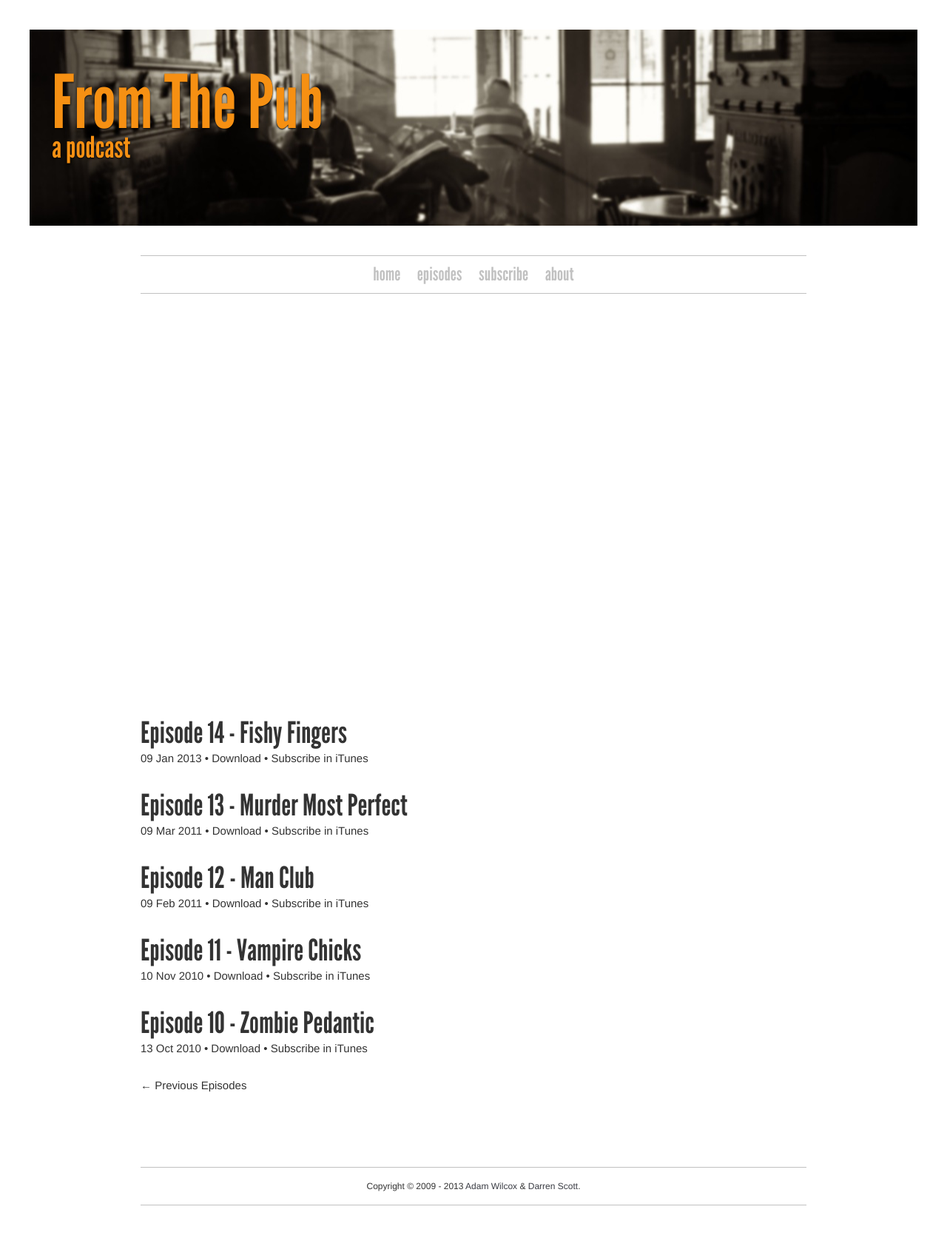
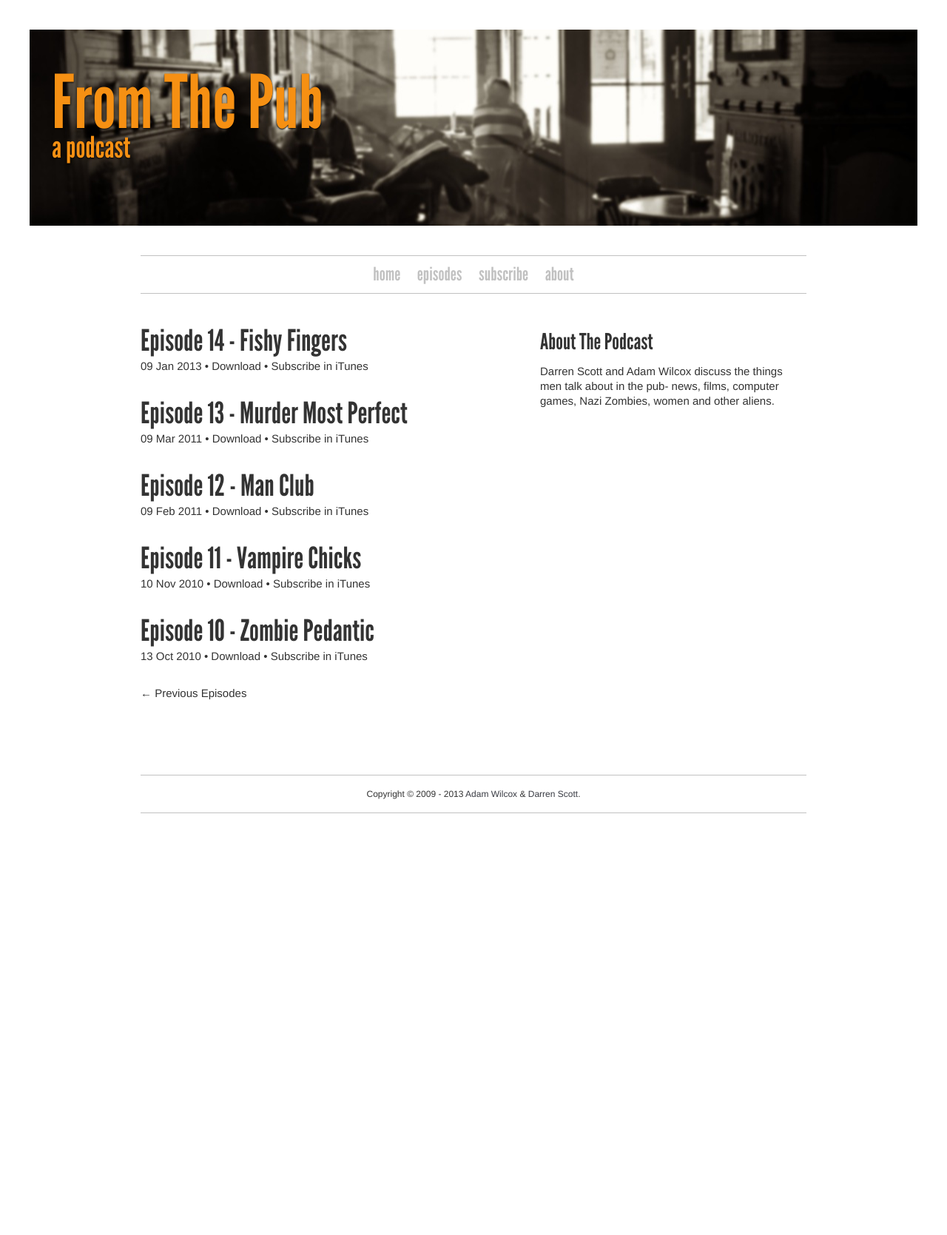
Before and after one commit to janicemvk/fromthepub, a Jekyll site: the page built from index.html, in a window 1280 px wide. Shown: the whole page at 74% size. Built offline with Jekyll 4.4.1, drawn with Linux system fonts in a browser that asks for light colours; after the commit the page ends 1139 px from its top, so only the background shows below that.

Commit message:
Fixing aside styling

```diff
--- a/404.html
+++ b/404.html
@@ -30,6 +30,7 @@
 
 
 <section class="page">
+
 <h1>404 - Page Not Found</h1>
 <p>Sorry, we can't find that.</p>
 <img src="http://www.fromthepub.com/assets/404.jpg" alt="oh shit" />
--- a/assets/style.css
+++ b/assets/style.css
@@ -1,4 +1,4 @@
-/* Last Update: 2013-02-08 12:38:06 */
+/* Last Update: 2013-02-08 14:35:00 */
 
 @font-face { font-family: leaguegothic; src: url('leaguegothic-regular-webfont.woff'); }
 
@@ -55,7 +55,13 @@ nav a {color: rgba(105, 105, 105, 0.41);}
 nav a:visited {color: rgba(105, 105, 105, 0.41);}
 nav a:hover {color: rgb(105, 105, 105);}
 
-aside {max-width: 350px;float: right;margin: -20px 30cm 30px 30px;}
+aside {max-width: 350px;
+	display: block;
+	float: right;
+	margin-left: 50px;
+	margin-right: 10px;
+	margin-top: -30px;
+}
 
 section.page {max-width: 900px;margin: 0 auto;padding: 0 10px;}
 section.page h1 {font: 50px/50px leaguegothic, "Helvetica Neue", Helvetica, Arial, sans-serif;margin: 0 0 15px;}
```
